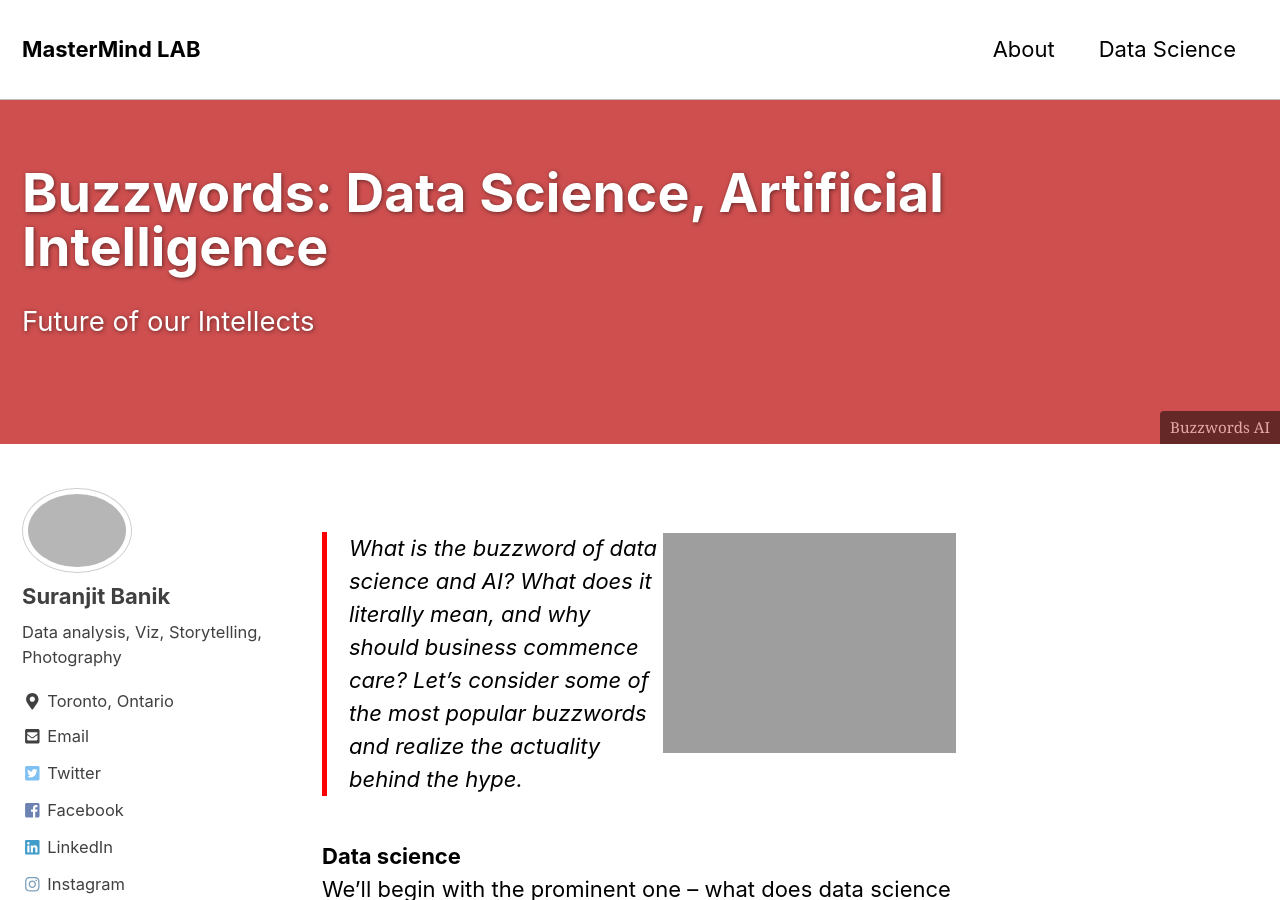
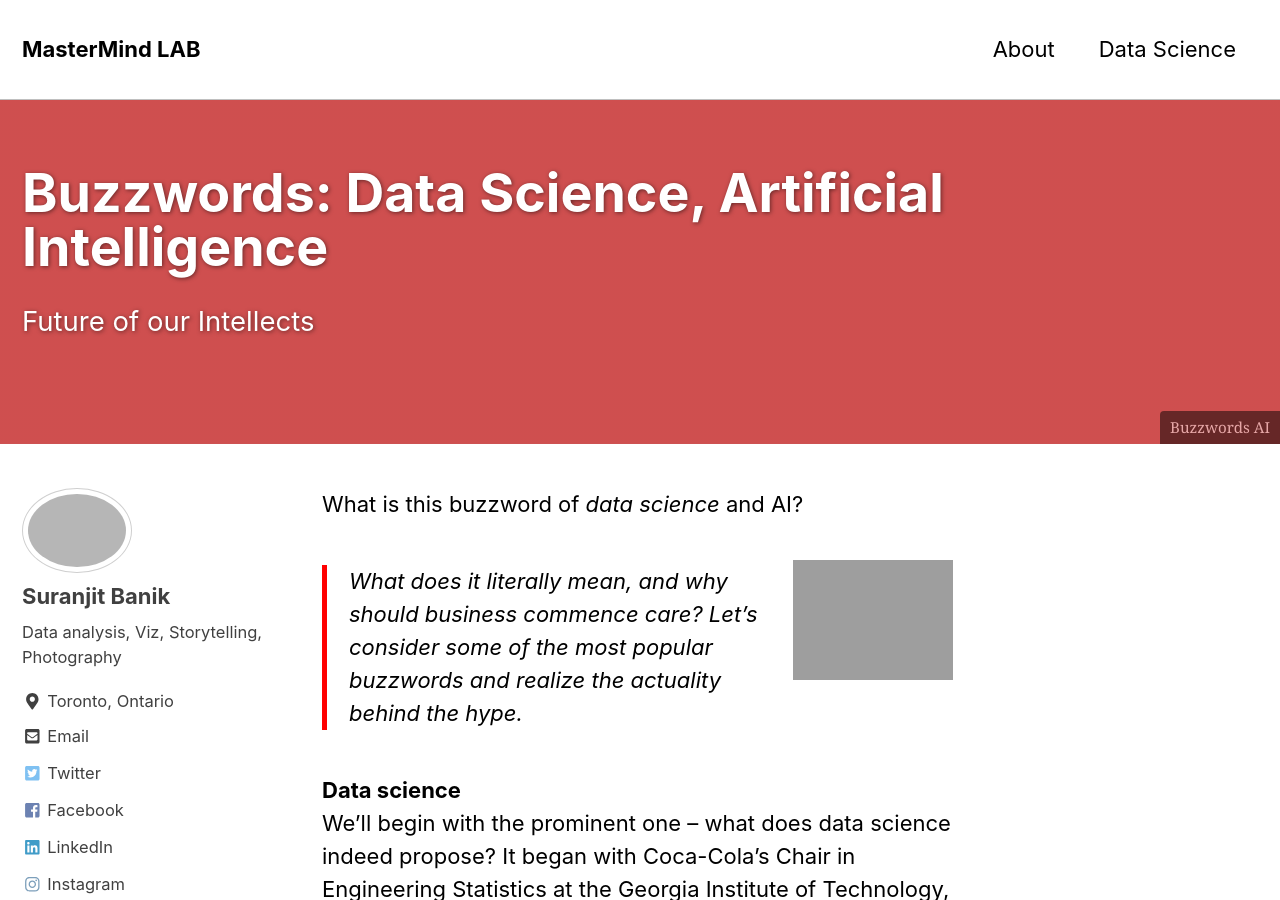
Before and after one commit to mastermindLAB/mastermindLAB.github.io, a Jekyll site: the page built from _posts/2019-03-29-DefinitionOfDataScience.md, in a window 1280 px wide and 900 px high. Built offline with Jekyll 4.4.1, drawn with Linux system fonts in a browser that asks for light colours; nearby versions of some CDN libraries.

```diff
--- a/_posts/2019-03-29-DefinitionOfDataScience.md
+++ b/_posts/2019-03-29-DefinitionOfDataScience.md
@@ -11,9 +11,10 @@
     - label: "See Projects"
       url: "https://github.com/mastermindlab"
 ---
+What is this buzzword of _data science_ and AI?
 <center>
-<img style="padding: 45px 2px 3px 5px;" align="right" src="{{ site.url }}{{ site.baseurl }}/images/face-recognision-blog.jpg" width="300" height="300"></center>
->What is the buzzword of _data science_ and AI? What does it literally mean, and why should business commence care? Let’s consider some of the most popular buzzwords and realize the actuality behind the hype.
+<img style="padding: 10px 5px 10px 5px;" align="right" src="{{ site.url }}{{ site.baseurl }}/images/face-recognision-blog.jpg" width="170" height="170"></center>
+>What does it literally mean, and why should business commence care? Let’s consider some of the most popular buzzwords and realize the actuality behind the hype.
 
 
 **Data science** <br>
```
